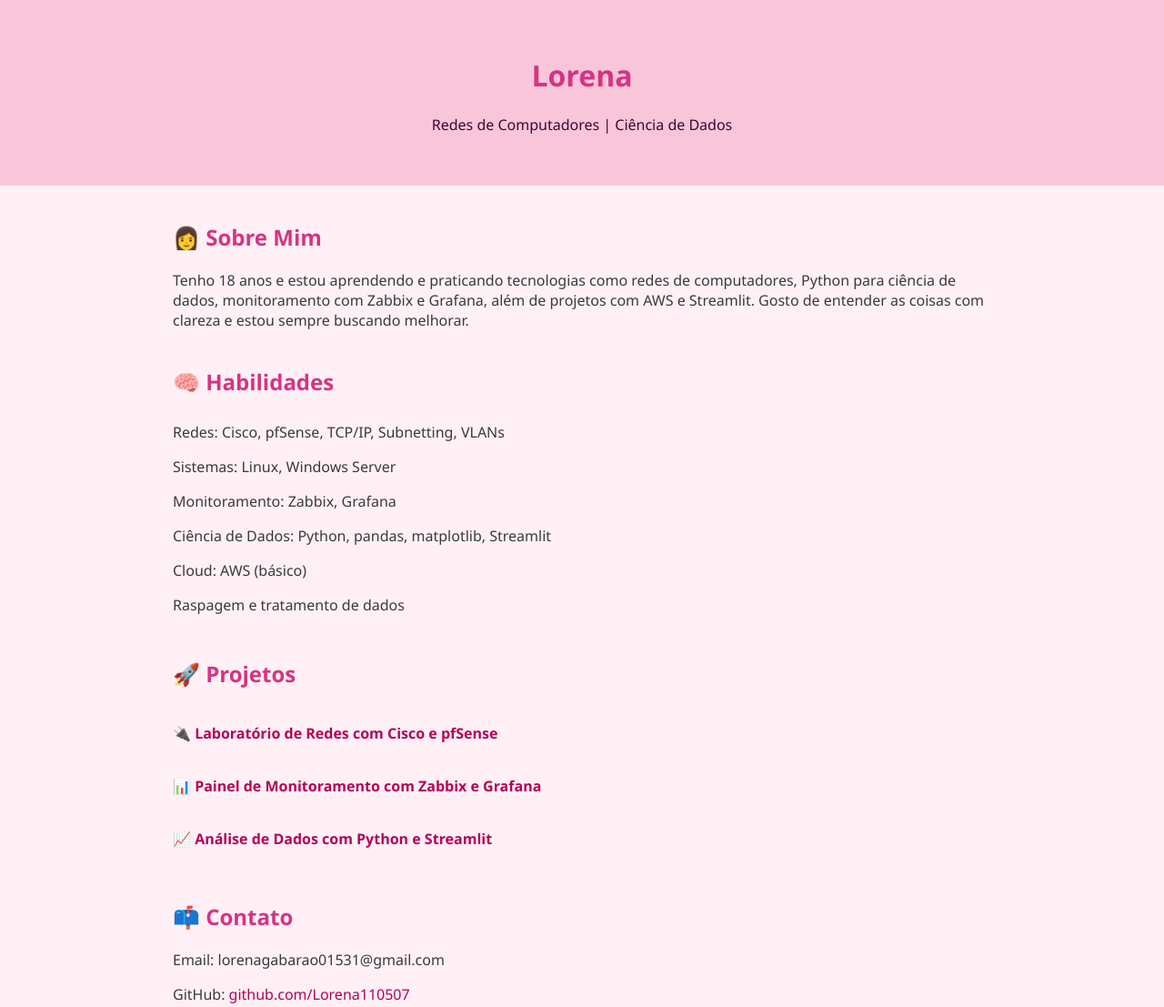
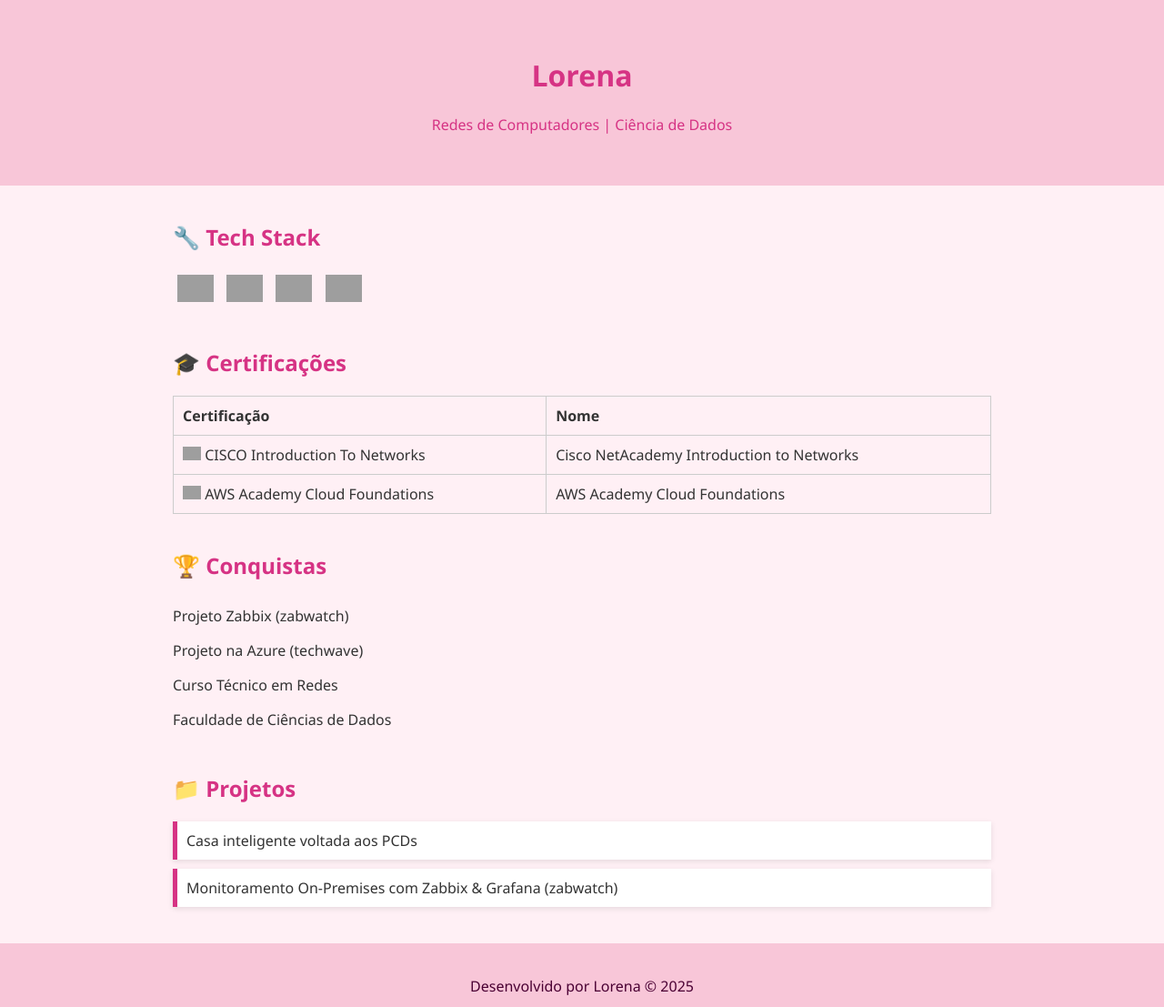
Before and after one commit to Lorena110507/html-rt3, a plain HTML site: page index.html in a window 1280 px wide. Shown: the top 1107 px of the page at 91% size. Drawn offline with Linux system fonts and the light colour scheme; grey boxes are pictures that could not be loaded.

Commit message:
<update>:subindo o index

```diff
--- a/index.html
+++ b/index.html
@@ -10,41 +10,80 @@
       margin: 0;
       padding: 0;
       background-color: #fff0f5;
-      color: #3a3a3a;
+      color: #333;
     }
+
     header {
       background-color: #f8c6d8;
-      color: #4a0033;
+      color: #d63384;
       padding: 40px 0;
       text-align: center;
     }
+
+    header img {
+      width: 150px;
+      height: 150px;
+      border-radius: 50%;
+      border: 4px solid white;
+      box-shadow: 0 0 10px #ccc;
+      margin-bottom: 20px;
+    }
+
     section {
       max-width: 900px;
       margin: 40px auto;
       padding: 0 20px;
     }
+
     h1, h2 {
       color: #d63384;
     }
+
     ul {
       list-style: none;
       padding: 0;
     }
+
     ul li {
       padding: 8px 0;
     }
-    a {
-      color: #b30059;
+
+    .tech-icons img {
+      width: 40px;
+      margin: 5px;
+    }
+
+    table {
+      width: 100%;
+      border-collapse: collapse;
+      margin-top: 10px;
+    }
+
+    table, th, td {
+      border: 1px solid #ccc;
+    }
+
+    th, td {
+      padding: 10px;
+      text-align: left;
+    }
+
+    .projects a {
+      display: block;
+      background-color: white;
+      padding: 10px;
+      margin: 10px 0;
+      border-left: 5px solid #d63384;
+      box-shadow: 0 2px 6px rgba(0,0,0,0.1);
+      transition: 0.3s;
       text-decoration: none;
+      color: #333;
     }
-    a:hover {
-      text-decoration: underline;
+
+    .projects a:hover {
+      transform: translateX(5px);
     }
-    .projects a {
-      display: inline-block;
-      margin: 10px 0;
-      font-weight: bold;
-    }
+
     footer {
       background-color: #f8c6d8;
       color: #4a0033;
@@ -62,35 +101,52 @@
 </header>
 
 <section>
-    <h2>👩 Sobre Mim</h2>
-    <p>Tenho 18 anos e estou aprendendo e praticando tecnologias como redes de computadores, Python para ciência de dados, monitoramento com Zabbix e Grafana, além de projetos com AWS e Streamlit. Gosto de entender as coisas com clareza e estou sempre buscando melhorar.</p>
+  <h2>🔧 Tech Stack</h2>
+  <div class="tech-icons">
+    <img src="https://cdn.simpleicons.org/arduino" alt="Arduino">
+    <img src="https://cdn.simpleicons.org/github" alt="GitHub">
+    <img src="https://cdn.simpleicons.org/python" alt="Python">
+    <img src="https://cdn.simpleicons.org/linux" alt="Linux">
+    <!-- Adicione outros ícones se quiser -->
+  </div>
 </section>
 
 <section>
-    <h2>🧠 Habilidades</h2>
+  <h2>🎓 Certificações</h2>
+  <table>
+    <thead>
+      <tr>
+        <th>Certificação</th>
+        <th>Nome</th>
+      </tr>
+    </thead>
+    <tbody>
+      <tr>
+        <td><img src="https://cdn.simpleicons.org/cisco" width="20"> CISCO Introduction To Networks</td>
+        <td>Cisco NetAcademy Introduction to Networks</td>
+      </tr>
+      <tr>
+        <td><img src="https://cdn.simpleicons.org/amazonaws" width="20"> AWS Academy Cloud Foundations</td>
+        <td>AWS Academy Cloud Foundations</td>
+      </tr>
+    </tbody>
+  </table>
+</section>
+
+<section>
+  <h2>🏆 Conquistas</h2>
   <ul>
-      <li>Redes: Cisco, pfSense, TCP/IP, Subnetting, VLANs</li>
-      <li>Sistemas: Linux, Windows Server</li>
-      <li>Monitoramento: Zabbix, Grafana</li>
-      <li>Ciência de Dados: Python, pandas, matplotlib, Streamlit</li>
-      <li>Cloud: AWS (básico)</li>
-      <li>Raspagem e tratamento de dados</li>
+    <li>Projeto Zabbix (zabwatch)</li>
+    <li>Projeto na Azure (techwave)</li>
+    <li>Curso Técnico em Redes</li>
+    <li>Faculdade de Ciências de Dados</li>
   </ul>
 </section>
 
 <section class="projects">
-    <h2>🚀 Projetos</h2>
-    <ul>
-      <li><a href="https://github.com/Lorena110507/projeto-redes" target="_blank">🔌 Laboratório de Redes com Cisco e pfSense</a></li>
-      <li><a href="https://github.com/Lorena110507/projeto-monitoramento" target="_blank">📊 Painel de Monitoramento com Zabbix e Grafana</a></li>
-      <li><a href="https://github.com/Lorena110507/analise-dados" target="_blank">📈 Análise de Dados com Python e Streamlit</a></li>
-    </ul>
-  </section>
-
-  <section>
-    <h2>📫 Contato</h2>
-    <p>Email: lorenagabarao01531@gmail.com</p>
-    <p>GitHub: <a href="https://github.com/Lorena110507" target="_blank">github.com/Lorena110507</a></p>
+  <h2>📁 Projetos</h2>
+  <a href="#">Casa inteligente voltada aos PCDs</a>
+  <a href="#">Monitoramento On-Premises com Zabbix & Grafana (zabwatch)</a>
 </section>
 
 <footer>
```
Lines whose indentation alone changed are shown as unchanged.
